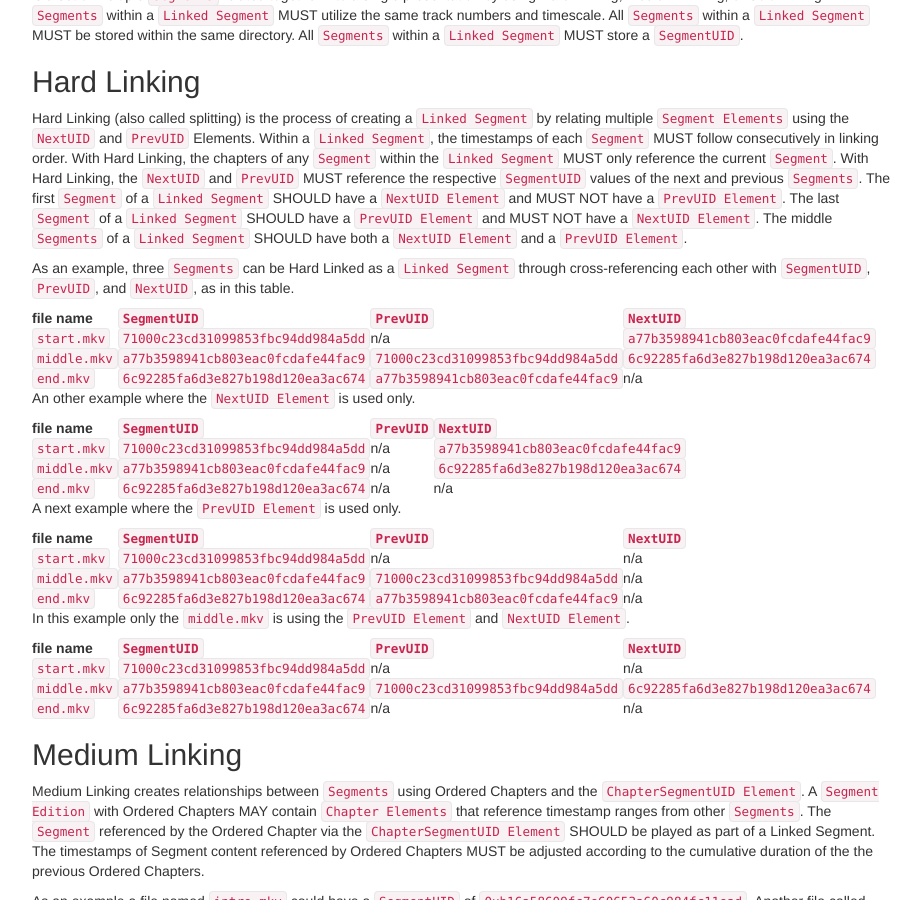
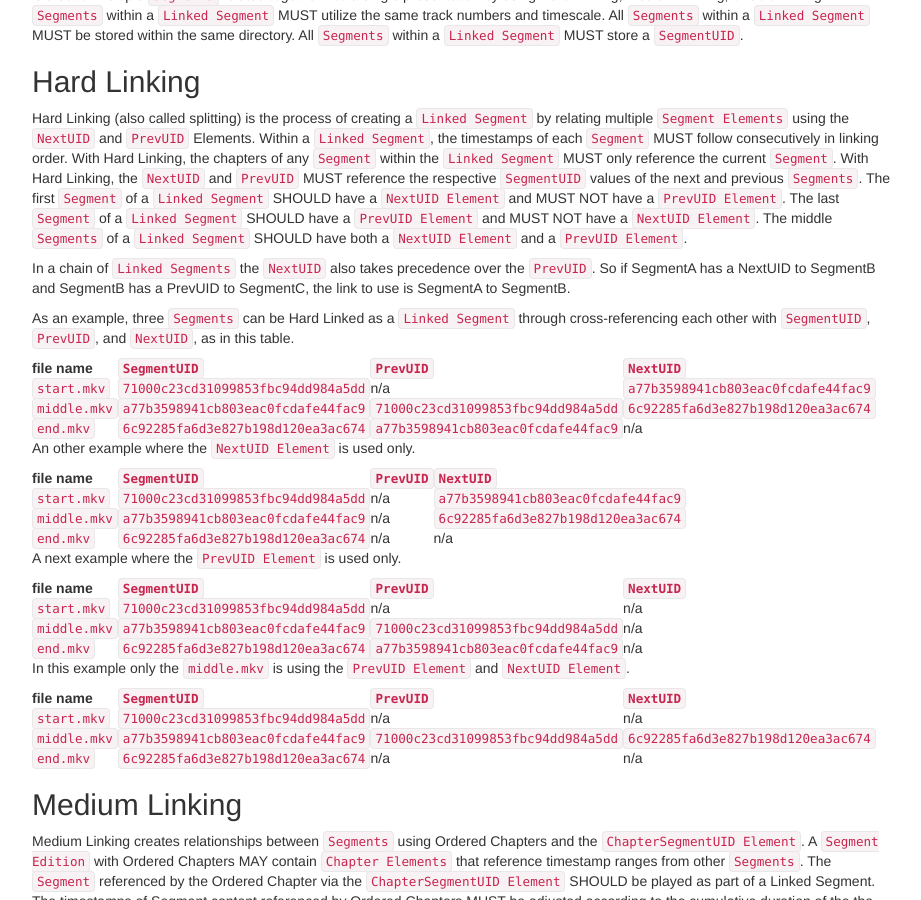
Before and after one commit to ietf-wg-cellar/matroska-specification, a Jekyll site: the page built from notes.md, in a window 1280 px wide and 900 px high, scrolled down 2801 px. Shown: the whole window, without its empty margins (273-1194 px from the left). Built offline with Jekyll 4.4.1, drawn with Linux system fonts in a browser that asks for light colours; our own code applies the rules of GitHub Pages for plain Markdown files.

Commit message:
Set the preference for NextUID

```diff
--- a/notes.md
+++ b/notes.md
@@ -108,6 +108,9 @@ With Hard Linking, the chapters of any `Segment` within the `Linked Segment` MUS
 The first `Segment` of a `Linked Segment` SHOULD have a `NextUID Element` and MUST NOT have a `PrevUID Element`.
 The last `Segment` of a `Linked Segment` SHOULD have a `PrevUID Element` and MUST NOT have a `NextUID Element`.
 The middle `Segments` of a `Linked Segment` SHOULD have both a `NextUID Element` and a `PrevUID Element`.
+
+In a chain of `Linked Segments` the `NextUID` also takes precedence over the `PrevUID`.
+So if SegmentA has a NextUID to SegmentB and SegmentB has a PrevUID to SegmentC, the link to use is SegmentA to SegmentB.
 
 As an example, three `Segments` can be Hard Linked as a `Linked Segment` through cross-referencing each other with `SegmentUID`, `PrevUID`, and `NextUID`, as in this table.
 
```
